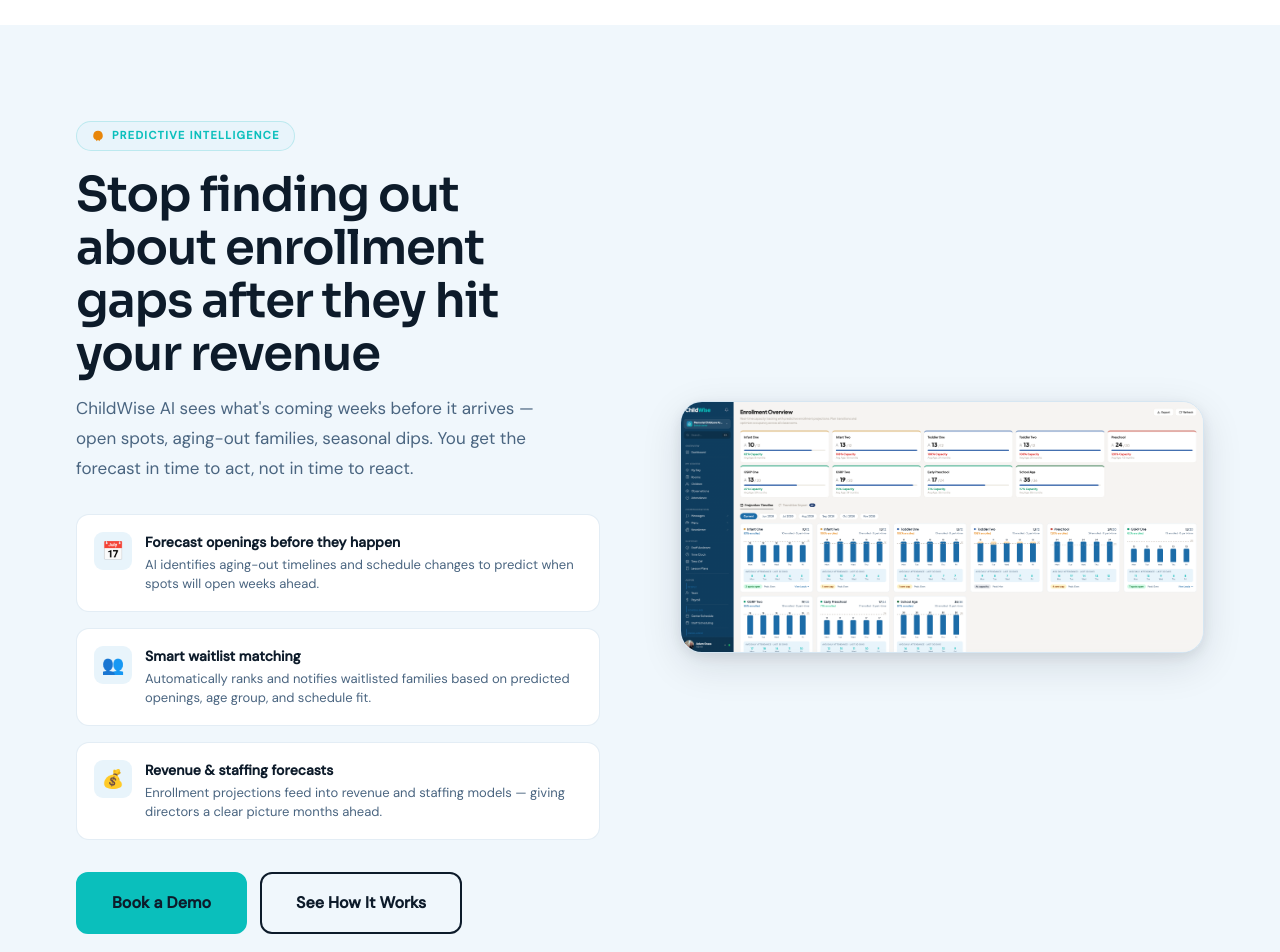
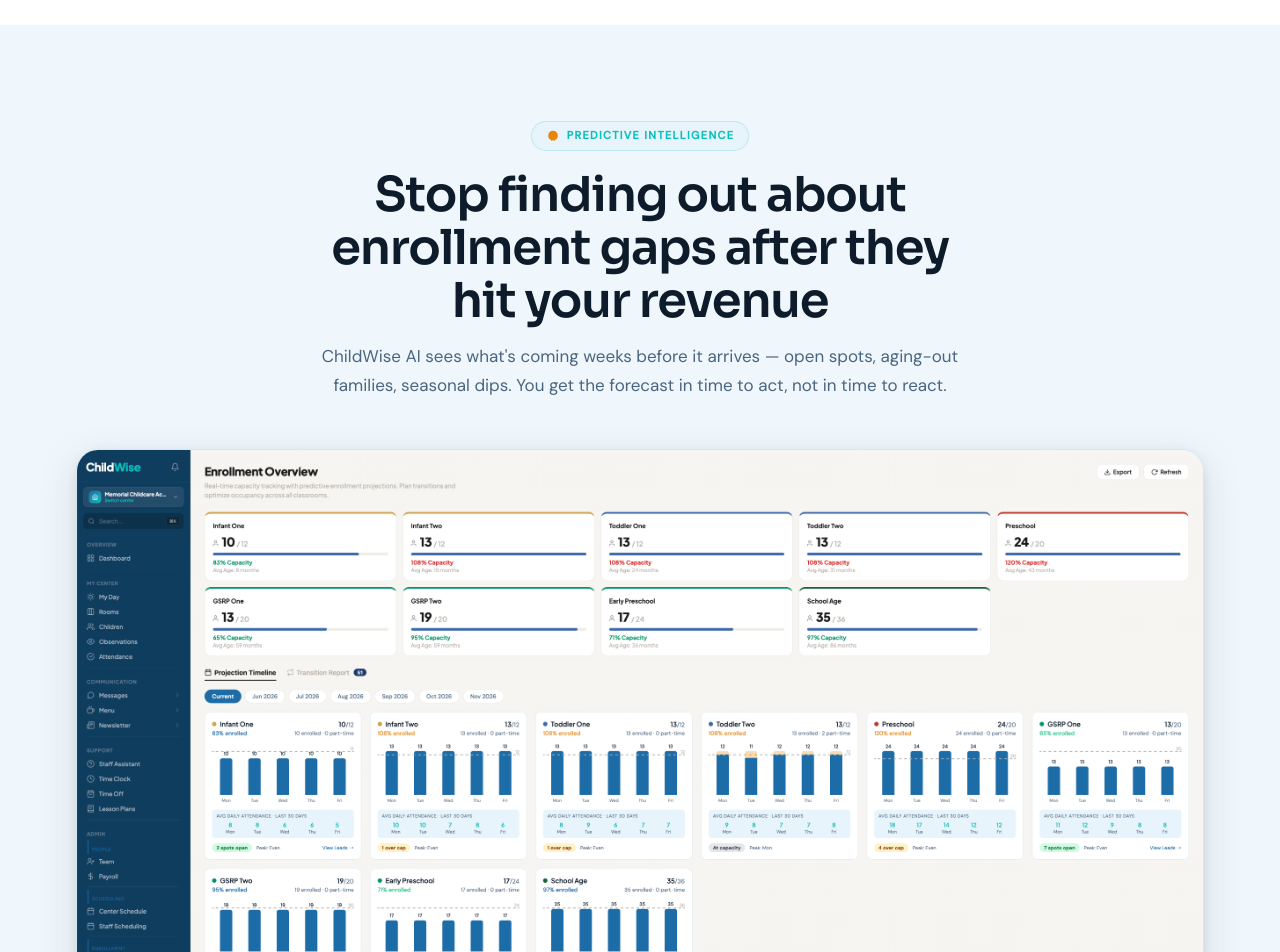
Before and after one commit to adamgrass1026/childwise-marketing, a Next.js app: page / in a window 1280 px wide. Shown: the part 9660-10612 px from the top of the page. Built offline with nearby package versions, Linux system fonts and the light colour scheme.

Commit message:
Make enrollment screenshot full-width for better readability
Switched from side-by-side layout to centered text + full-width
screenshot + 3-column feature cards below.

Co-Authored-By: Claude Opus 4.6 <noreply@anthropic.com>

```diff
--- a/components/Enrollment.tsx
+++ b/components/Enrollment.tsx
@@ -5,30 +5,45 @@ export default function Enrollment() {
   return (
     <section className="py-24 bg-[#F0F7FC]" id="enrollment">
       <div className="max-w-wrap mx-auto px-9">
-        <div className="grid grid-cols-1 lg:grid-cols-2 gap-12 lg:gap-20 items-center">
-          {/* Left text */}
-          <div>
+        {/* Text content */}
+        <div className="text-center max-w-[680px] mx-auto">
           <div className="inline-flex items-center gap-[7px] text-[11px] font-semibold tracking-[.12em] uppercase text-teal px-3.5 py-[5px] bg-mist border border-[rgba(10,191,188,.2)] rounded-full mb-[18px]">
             <svg viewBox="0 0 16 16" fill="none" className="w-3.5 h-3.5">
               <path d="M8 2a5.5 5.5 0 00-2 10.6V14l2-1.5 2 1.5v-1.4A5.5 5.5 0 008 2z" fill="#E8860A" />
             </svg>
             Predictive Intelligence
           </div>
-            <h2 className="font-heading text-[clamp(30px,4vw,48px)] font-semibold text-ink leading-[1.1] tracking-tight max-w-[480px]">
+          <h2 className="font-heading text-[clamp(30px,4vw,48px)] font-semibold text-ink leading-[1.1] tracking-tight">
             Stop finding out about enrollment gaps after they hit your revenue
           </h2>
-            <p className="text-[17px] text-slate leading-[1.75] mt-3.5 max-w-[480px]">
+          <p className="text-[17px] text-slate leading-[1.75] mt-3.5">
             ChildWise AI sees what&apos;s coming weeks before it arrives — open spots, aging-out families, seasonal dips. You get the forecast in time to act, not in time to react.
           </p>
+        </div>
 
-            <div className="flex flex-col gap-4 mt-[30px]">
+        {/* Full-width screenshot */}
+        <FadeIn>
+          <div className="rounded-[22px] overflow-hidden shadow-s3 border border-border mt-12">
+            <Image
+              src="/images/enrollment-overview.png"
+              alt="ChildWise Enrollment Overview showing real-time capacity tracking, predictive enrollment projections, and attendance charts across all classrooms"
+              width={1556}
+              height={756}
+              className="w-full h-auto"
+              priority={false}
+            />
+          </div>
+        </FadeIn>
+
+        {/* Feature cards */}
+        <div className="grid grid-cols-1 sm:grid-cols-3 gap-4 mt-12">
           {[
             { icon: "📅", title: "Forecast openings before they happen", desc: "AI identifies aging-out timelines and schedule changes to predict when spots will open weeks ahead." },
             { icon: "👥", title: "Smart waitlist matching", desc: "Automatically ranks and notifies waitlisted families based on predicted openings, age group, and schedule fit." },
             { icon: "💰", title: "Revenue & staffing forecasts", desc: "Enrollment projections feed into revenue and staffing models — giving directors a clear picture months ahead." },
           ].map((item, i) => (
             <FadeIn key={item.title} delay={i as 0 | 1 | 2}>
-                  <div className="flex gap-[13px] items-start p-[17px] bg-white border border-border rounded-[13px] transition-all duration-200 hover:shadow-s2 hover:translate-x-1">
+              <div className="flex gap-[13px] items-start p-[17px] bg-white border border-border rounded-[13px] transition-all duration-200 hover:shadow-s2 hover:translate-y-[-2px]">
                 <div className="w-[38px] h-[38px] rounded-[9px] bg-mist flex items-center justify-center text-lg shrink-0">
                   {item.icon}
                 </div>
@@ -41,7 +56,8 @@ export default function Enrollment() {
           ))}
         </div>
 
-            <div className="flex gap-[13px] mt-8 flex-wrap">
+        {/* CTAs */}
+        <div className="flex gap-[13px] mt-10 flex-wrap justify-center">
           <a
             href="https://calendly.com/adam-childwise/30min"
             className="inline-flex items-center gap-2 px-[34px] py-[17px] rounded-xl font-body text-base font-semibold cursor-pointer transition-all duration-200 no-underline border-2 border-teal bg-teal text-ink hover:bg-teal-light hover:-translate-y-px hover:shadow-[0_8px_24px_rgba(10,191,188,.3)]"
@@ -56,22 +72,6 @@ export default function Enrollment() {
           </a>
         </div>
       </div>
-
-          {/* Right - Enrollment screenshot */}
-          <FadeIn>
-            <div className="rounded-[22px] overflow-hidden shadow-s3 border border-border">
-              <Image
-                src="/images/enrollment-overview.png"
-                alt="ChildWise Enrollment Overview showing real-time capacity tracking, predictive enrollment projections, and attendance charts across all classrooms"
-                width={1556}
-                height={756}
-                className="w-full h-auto"
-                priority={false}
-              />
-            </div>
-          </FadeIn>
-        </div>
-      </div>
     </section>
   );
 }
```
Lines whose indentation alone changed are shown as unchanged.
